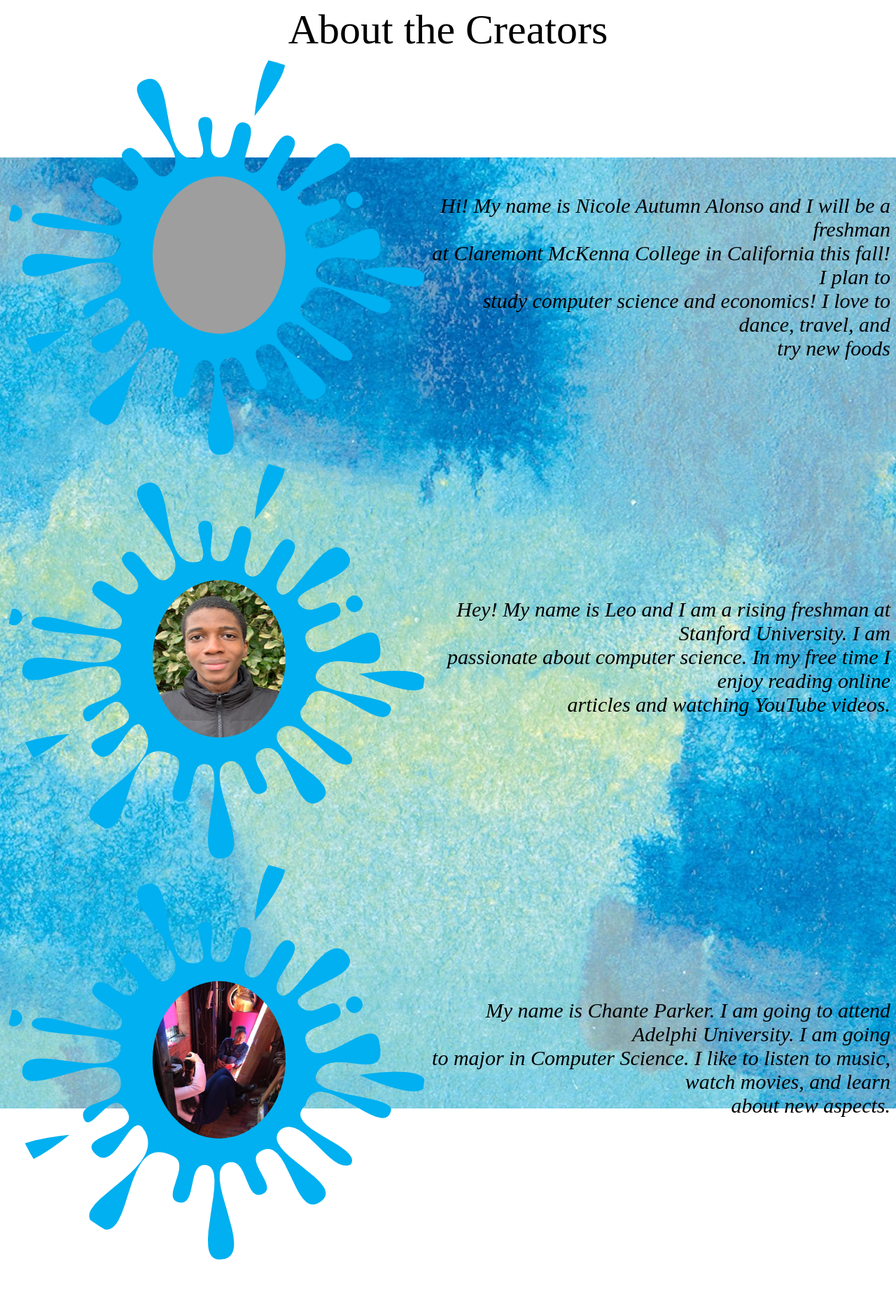
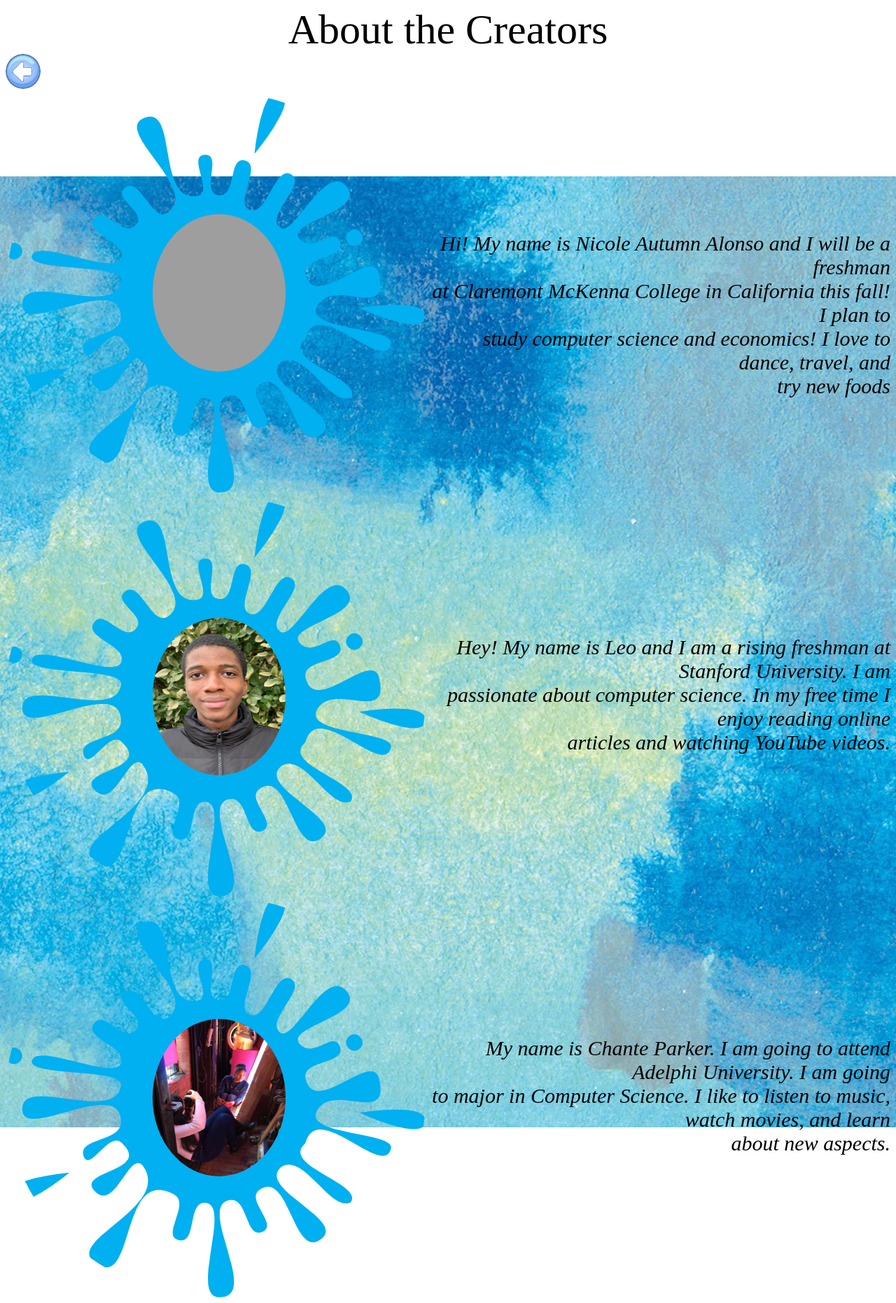
Before and after one commit to Leodson/Message-In-A-Bottle, a Python web app: template templates/about.html in a window 1280 px wide. Shown: the whole page at 70% size. Before the commit the page ends 1800 px from the top, so only its background shows below. Run offline with Jinja, Linux system fonts and the light colour scheme; the template is opened without the code that fills it, so the values that code supplies are empty; grey boxes are pictures that could not be loaded.

Commit message:
Added Back Buttons

```diff
--- a/static/about.css
+++ b/static/about.css
@@ -35,6 +35,8 @@ img{
   font-size: 60px;
   font-style: bolder;
 }
+
+
 #description{
   text-align: right;
   font-size: 30px;
--- a/templates/about.html
+++ b/templates/about.html
@@ -8,6 +8,7 @@
     <div class="title">About the Creators</div>
   </head>
   <body>
+    <a href = "/profile"><img src = "../static/backbutton.png" height = 50px width = 50px></a>
       <div class = "infoRow">
         <div class = "visual">
           <div>
--- a/templates/game.html
+++ b/templates/game.html
@@ -8,6 +8,7 @@
   </title>
   <link rel="stylesheet" href="/static/game.css">
 </head>
+<a href = "/profile"><img src = "../static/backbutton.png" height = 50px width = 50px></a>
 <div class="buttonHolder">
   <button id = "startbutton">
   <input type=button onClick=startGame() value='START' style = "font-size: 25px; width: 100%; height: 100%">
```
Also changed, not shown: static/backbutton.png (added).
